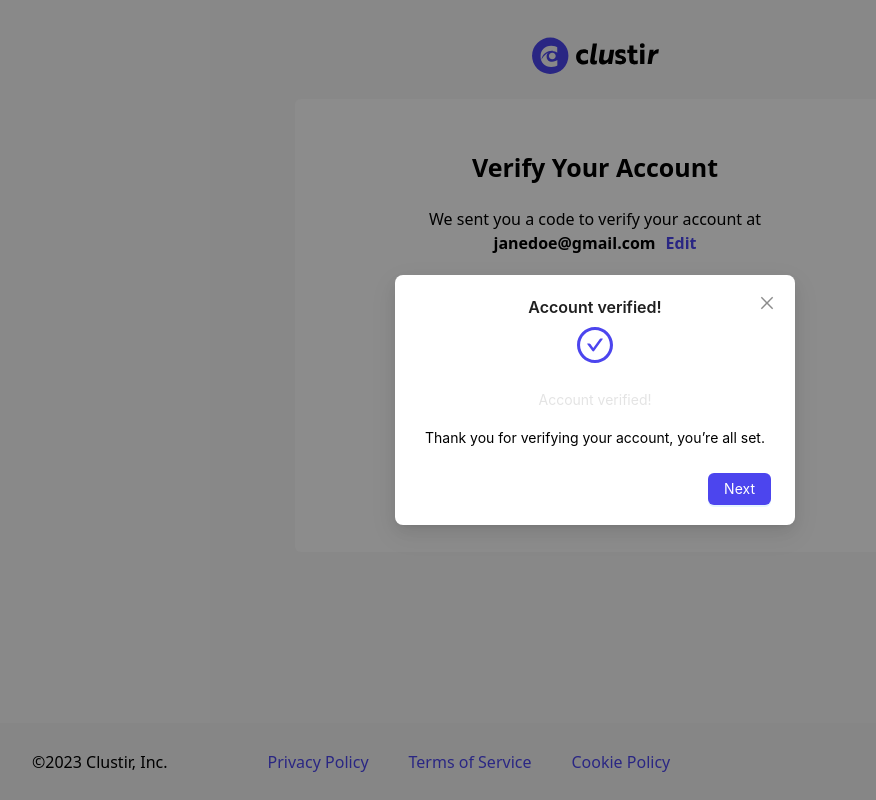
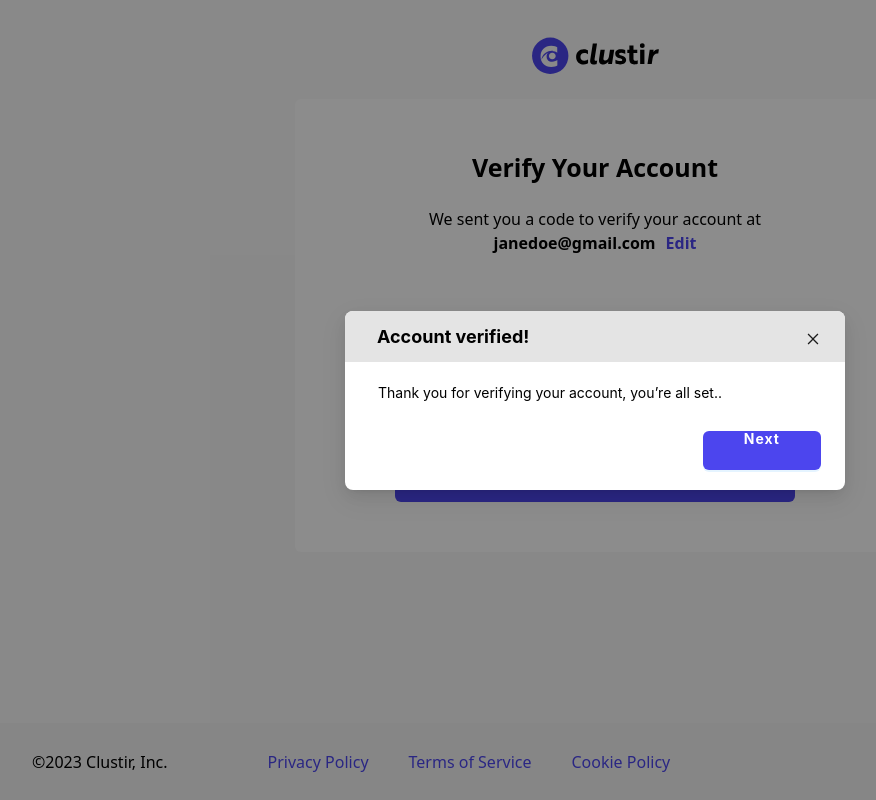
Before and after one commit to techtic-full-stack/clustir-web, a Next.js app in the folder clustir-frontend/: page /verify in a window 1280 px wide. Both pictures are taken after typing "Sample", "Sample", "Sample", "Sample", "Sample", "Sample" into the empty fields and a click on the button "Submit". Shown: the whole page, without its empty margins (45-921 px from the left). Built offline with nearby package versions, Linux system fonts and the light colour scheme.

Commit message:
add conformation modal

```diff
--- a/clustir-frontend/src/components/VerifyModal.tsx
+++ b/clustir-frontend/src/components/VerifyModal.tsx
@@ -1,41 +1,71 @@
+import { FC } from "react";
 import { Modal, Button } from "antd";
-import { CheckCircleOutlined } from "@ant-design/icons";
-import React, { FC } from "react";
+import { CloseOutlined } from "@ant-design/icons";
 
 interface VerifySuccessModalProps {
   visible: boolean;
   onClose: () => void;
 }
 
-const VerifySuccessModal: FC<VerifySuccessModalProps> = ({ visible, onClose }) => {
+const VerifySuccessModal: FC<VerifySuccessModalProps> = ({
+  visible,
+  onClose,
+}) => {
   return (
     <Modal
-            title="Account verified!"
+      title={
+        <div
+          style={{
+            backgroundColor: "rgb(228, 228, 228)",
+            padding: "12px 0px 12px 32px",
+            margin: "-20px",
+            borderRadius: "8px 8px 0px 0px",
+            marginLeft: "-24px",
+            marginRight: "-24px",
+            marginBottom: "20px",
+          }}
+        >
+          <span className="text-[#000000] font-[700] text-[18px]">
+            Account verified!
+          </span>
+          <Button
+            type="text"
+            style={{ position: "absolute", right: "16px" }}
+            onClick={onClose}
+            icon={<CloseOutlined />}
+          />
+        </div>
+      }
       open={visible}
       centered
       footer={null}
       onCancel={onClose}
-            width={400}
-            style={{ textAlign: "center" }}
+      closable={false}
+      width={500}
     >
-
-            <div style={{ marginBottom: 24 }}>
-                <CheckCircleOutlined style={{ fontSize: 36, color: "#4C45EE" }} />
-            </div>
-            <h2 style={{ color: "#E4E4E4", marginBottom: 16 }}>Account verified!</h2>
-            <p style={{ color: "#000", marginBottom: 24 }}>
-                Thank you for verifying your account, you’re all set.
+      <p
+        style={{
+          color: "#000000",
+          padding: "0px 0px 24px 9px",
+        }}
+      >
+        Thank you for verifying your account, you’re all set..
       </p>
-            <div className="flex justify-end ">
-
-
+      <div style={{ textAlign: "right" }}>
         <Button
           type="primary"
-                style={{ backgroundColor: "#4C45EE", color: "#FFF" }}
+          style={{
+            backgroundColor: "#4C45EE",
+            color: "#FFF",
+            fontWeight: "700",
+            letterSpacing: "1px",
+            padding: "7px 40px 30px",
+          }}
           onClick={onClose}
         >
           Next
-            </Button>   </div>
+        </Button>
+      </div>
     </Modal>
   );
 };
```
Lines whose indentation alone changed are shown as unchanged.
